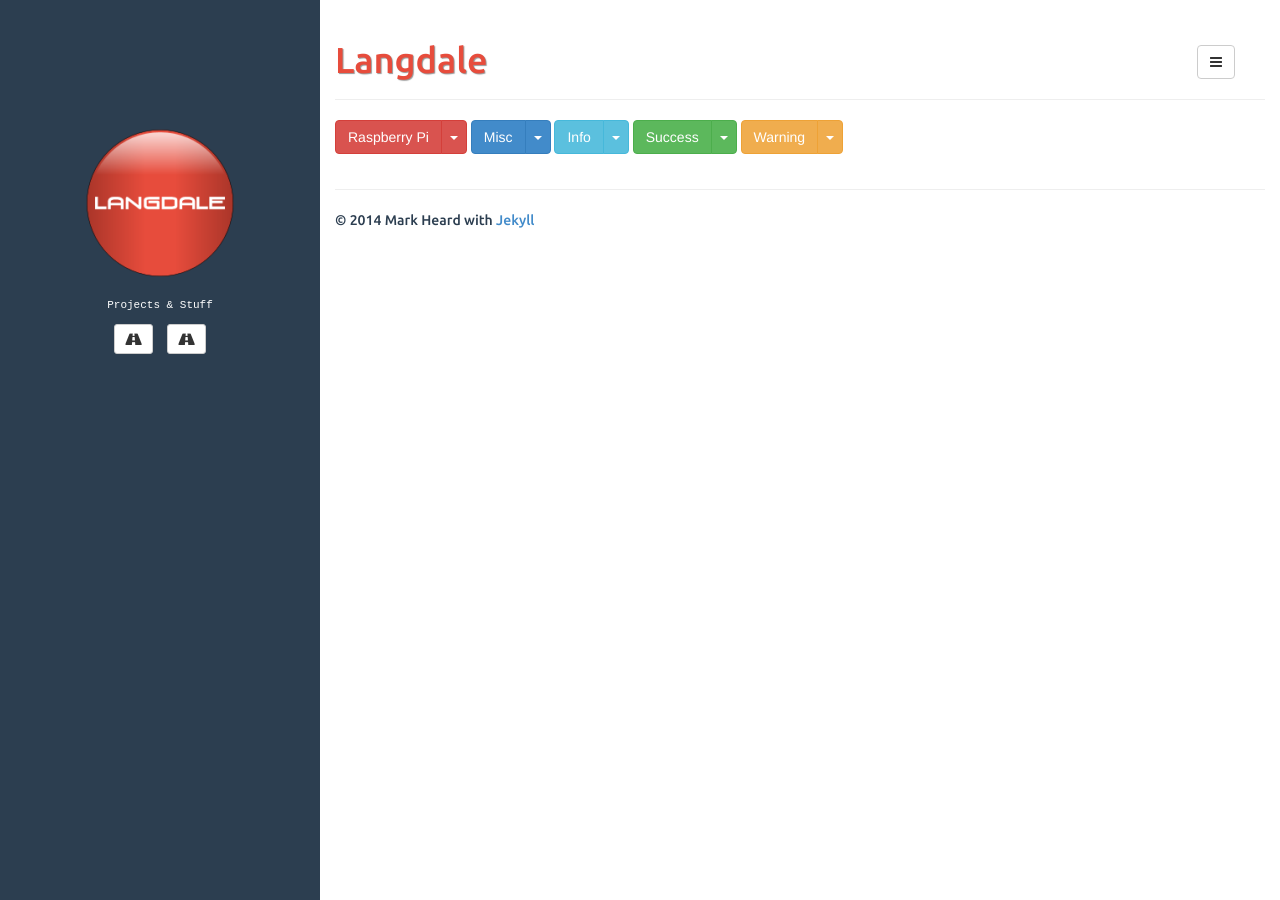
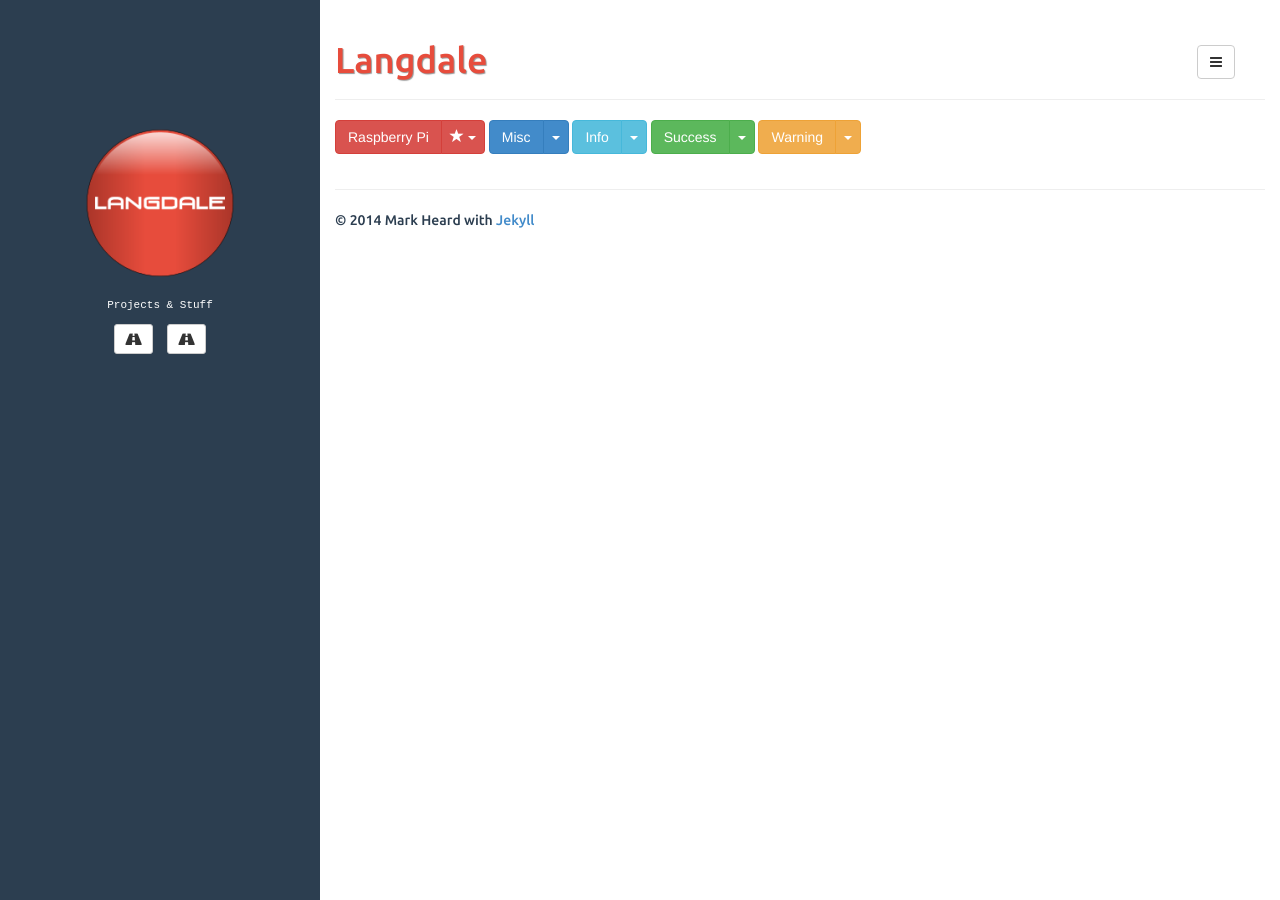
Before and after one commit to Langdale/Langdale.github.io, a Jekyll site: the page built from markx2014.html, in a window 1280 px wide. Built offline with Jekyll 4.4.1, drawn with Linux system fonts in a browser that asks for light colours; nearby versions of some CDN libraries; library files that are not in the unit come from our copies.

Commit message:
Update markx2014.html

```diff
--- a/markx2014.html
+++ b/markx2014.html
@@ -5,6 +5,7 @@ tagline:
 <div class="btn-group">
   <button type="button" class="btn btn-danger">Raspberry Pi</button>
   <button type="button" class="btn btn-danger dropdown-toggle" data-toggle="dropdown" aria-expanded="false">
+    <span class="glyphicon glyphicon-star" aria-hidden="true"></span>
     <span class="caret"></span>
     <span class="sr-only">Toggle Dropdown</span>
   </button>
```
